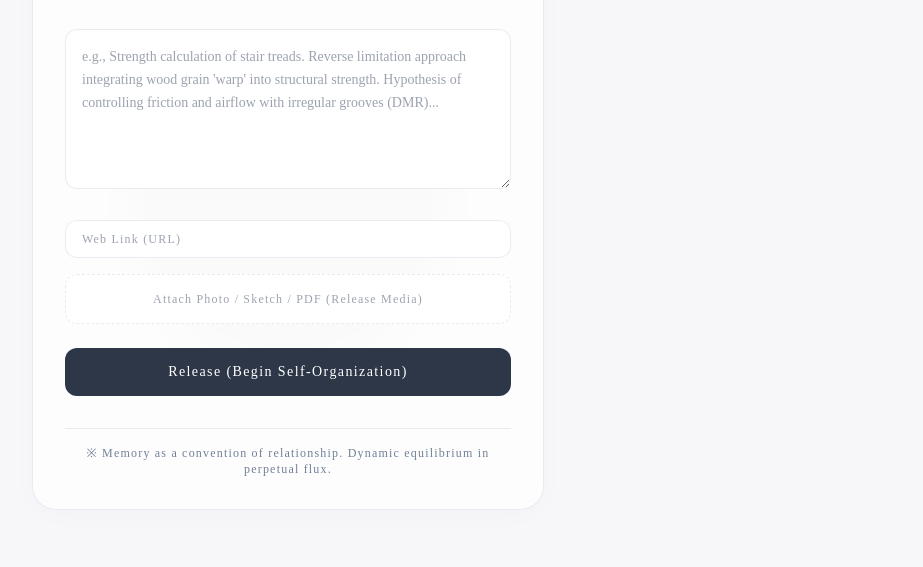
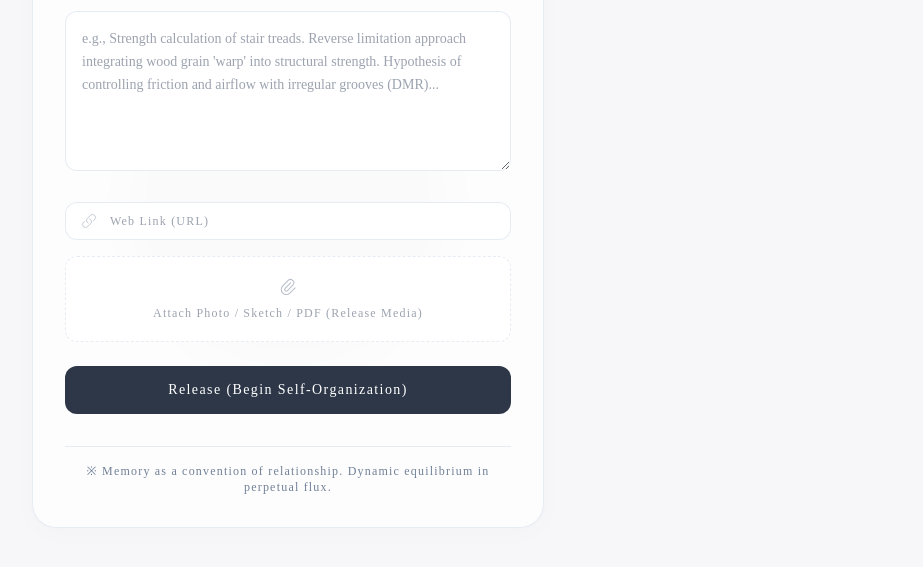
Before and after one commit to youshinh/EngramAtlas, a website: page src/InputForm.html in a window 1280 px wide. Shown: the part 193-760 px from the top of the page, without its empty margins (352-1275 px from the left). Drawn offline with nearby package versions, Linux system fonts and the light colour scheme; a web font is replaced by a local one.

Commit message:
style: integrate premium minimalist fine-line SVG icons for URL and file attachment fields

```diff
--- a/src/InputForm.html
+++ b/src/InputForm.html
@@ -239,13 +239,24 @@
         <!-- Multimodal Options (Quiet & Elegant) -->
         <div class="space-y-4">
           <!-- Web Link Input Box -->
-          <div class="relative">
-            <input type="url" id="linkInput" class="w-full px-4 py-2.5 rounded-xl minimal-input text-xs tracking-widest placeholder-gray-400" placeholder="Web Link (URL)">
+          <div class="relative flex items-center">
+            <span class="absolute left-4 opacity-50" style="color: var(--text-sub);">
+              <svg class="w-4 h-4" fill="none" stroke="currentColor" stroke-width="1.25" viewBox="0 0 24 24" xmlns="http://www.w3.org/2000/svg">
+                <path stroke-linecap="round" stroke-linejoin="round" d="M13.19 8.688a4.5 4.5 0 011.242 7.244l-4.5 4.5a4.5 4.5 0 01-6.364-6.364l1.757-1.757m13.35-.622l1.757-1.757a4.5 4.5 0 00-6.364-6.364l-4.5 4.5a4.5 4.5 0 001.242 7.244"></path>
+              </svg>
+            </span>
+            <input type="url" id="linkInput" class="w-full pl-11 pr-4 py-2.5 rounded-xl minimal-input text-xs tracking-widest placeholder-gray-400" placeholder="Web Link (URL)">
           </div>
 
           <!-- File Upload Zone -->
           <div class="relative">
-            <label for="fileAttachment" class="w-full py-4 rounded-xl border border-dashed flex flex-col items-center justify-center cursor-pointer transition-all duration-300 hover:bg-gray-100 dark:hover:bg-gray-800" style="border-color: var(--border-color); background-color: var(--input-bg);">
+            <label for="fileAttachment" class="w-full py-5 rounded-xl border border-dashed flex flex-col items-center justify-center cursor-pointer transition-all duration-300 hover:bg-gray-100 dark:hover:bg-gray-800" style="border-color: var(--border-color); background-color: var(--input-bg);">
+              <!-- Paperclip minimal line SVG -->
+              <span id="uiUploadIcon" class="mb-2 opacity-50" style="color: var(--text-sub);">
+                <svg class="w-5 h-5" fill="none" stroke="currentColor" stroke-width="1.25" viewBox="0 0 24 24" xmlns="http://www.w3.org/2000/svg">
+                  <path stroke-linecap="round" stroke-linejoin="round" d="M15.172 7l-6.586 6.586a2 2 0 102.828 2.828l6.414-6.586a4 4 0 00-5.656-5.656l-6.415 6.585a6 6 0 108.486 8.486L20.5 13"></path>
+                </svg>
+              </span>
               <span id="uiUploadText" class="text-xs tracking-widest text-gray-400 select-none">Attach Photo / Sketch / PDF (Release Media)</span>
               <span id="fileNameDisplay" class="text-xs tracking-widest mt-1 hidden" style="color: var(--text-main);"></span>
             </label>
@@ -379,6 +390,7 @@
         const file = input.files[0];
         const nameDisplay = document.getElementById('fileNameDisplay');
         const uploadText = document.getElementById('uiUploadText');
+        const uploadIcon = document.getElementById('uiUploadIcon');
 
         if (!file) {
           selectedFileBase64 = null;
@@ -386,6 +398,7 @@
           selectedFileName = null;
           nameDisplay.classList.add('hidden');
           uploadText.classList.remove('hidden');
+          uploadIcon.classList.remove('hidden');
           return;
         }
 
@@ -400,6 +413,7 @@
           nameDisplay.innerText = file.name;
           nameDisplay.classList.remove('hidden');
           uploadText.classList.add('hidden');
+          uploadIcon.classList.add('hidden');
         };
         reader.readAsDataURL(file);
       }
@@ -495,6 +509,7 @@
         selectedFileName = null;
         document.getElementById('fileNameDisplay').classList.add('hidden');
         document.getElementById('uiUploadText').classList.remove('hidden');
+        document.getElementById('uiUploadIcon').classList.remove('hidden');
 
         // Temporary success state for button
         btnSubmitText.innerText = currentLang === 'en' ? "Released Successfully" : "記憶の海へ放流完了";
```
